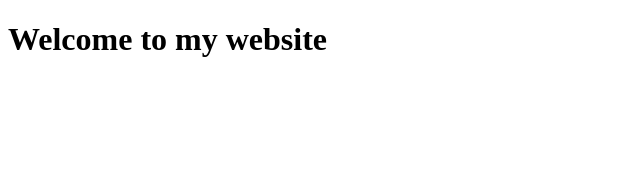
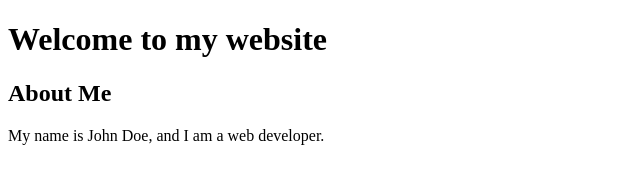
Before and after one commit to tallentor/sample-repo, a plain HTML site: page index.html in a window 1280 px wide. Shown: the whole page, without its empty margins (0-640 px from the left). Drawn offline with Linux system fonts and the light colour scheme.

Commit message:
second commit

```diff
--- a/index.html
+++ b/index.html
@@ -9,6 +9,8 @@
 
 <body>
     <h1>Welcome to my website</h1>
+    <h2>About Me</h2>
+    <p>My name is John Doe, and I am a web developer.</p>
 </body>
 
 </html>
```
